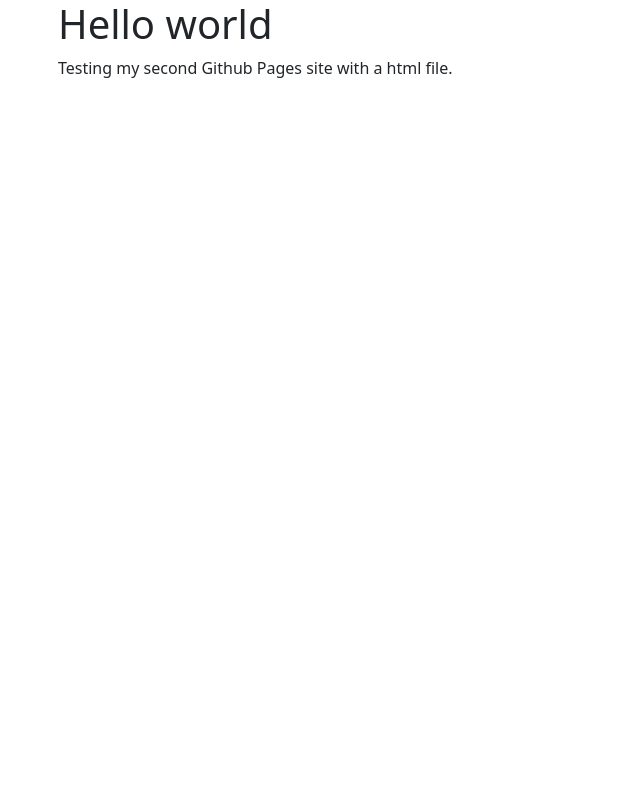
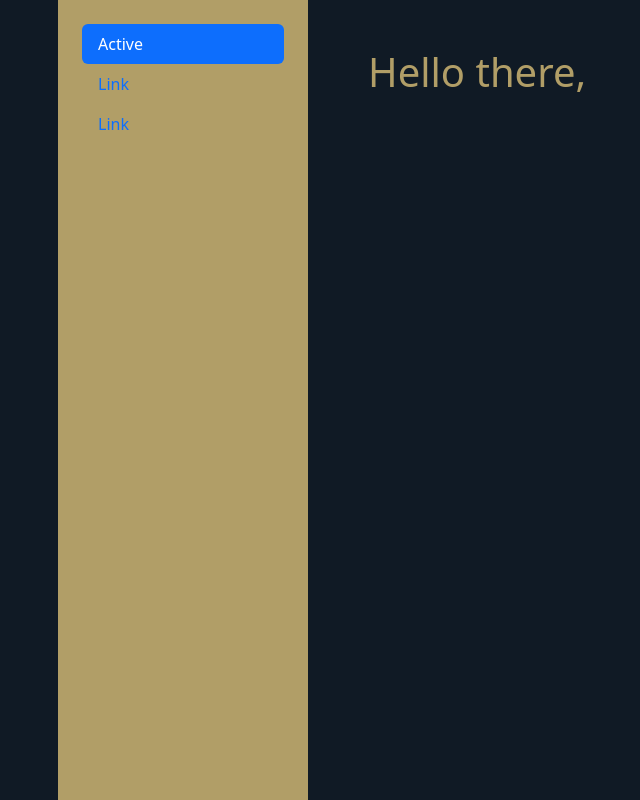
Before and after one commit to zikryf/zikryf.github.io, a plain HTML site: page index.html in a window 1280 px wide. Shown: the whole page, without its empty margins (24-664 px from the left). Drawn offline with nearby package versions, Linux system fonts and the light colour scheme.

Commit message:
Updated the index.html and main stylesheet file

```diff
--- a/index.html
+++ b/index.html
@@ -7,12 +7,38 @@
         <meta charset="utf-8">
         <meta name="viewport" content="width=device-width, initial-scale=1">
         <link href="https://cdn.jsdelivr.net/npm/bootstrap@5.3.0-alpha1/dist/css/bootstrap.min.css" rel="stylesheet" integrity="sha384-GLhlTQ8iRABdZLl6O3oVMWSktQOp6b7In1Zl3/Jr59b6EGGoI1aFkw7cmDA6j6gD" crossorigin="anonymous">
+        <link rel="stylesheet" href="main-style.css">
     </head>
-    <body>
-        <div class="container-md">
+    <body >
+        <!-- <div class="container-md">
             <h1>Hello world</h1>
             <p>Testing my second Github Pages site with a html file.</p>
-        </div>
+        </div> -->
+        <main class="d-flex flex-nowrap">
+            <div class="container-md ">
+                <div class="d-flex flex-row">
+                    <div class="d-flex flex-column p-4 text-white min-vh-100 main-side-bar">
+                        <ul class="nav nav-pills flex-column mb-auto">
+                            <li class="nav-item">
+                                <a class="nav-link active" aria-current="page" href="#">Active</a>
+                            </li>
+                            <li class="nav-item">
+                                <a class="nav-link" href="#">Link</a>
+                            </li>
+                            <li class="nav-item">
+                                <a class="nav-link" href="#">Link</a>
+                            </li>
+                        </ul>
+                    </div>
+                    <div class="d-flex flex-column ">
+                        <div class="container-md ms-5 mt-5">
+                            <h1>Hello there,</h1>
+
+                        </div>
+                    </div>
+                </div>
+            </div>
+        </main>
 
 
         <!-- bootstrap required configurations -->
--- a/main-style.css
+++ b/main-style.css
@@ -1 +1,19 @@
 /* main color palette */
+:root {
+    --background-color: #101a25;
+    --text-color: #b19e67;
+}
+
+body {
+    background-color: var(--background-color);
+    color: var(--text-color);
+}
+
+.main-side-bar {
+    background-color: var(--text-color);
+    width: 250px;
+}
+
+.ms-n3 {
+    margin-left: -0.75rem !important;
+}
```
